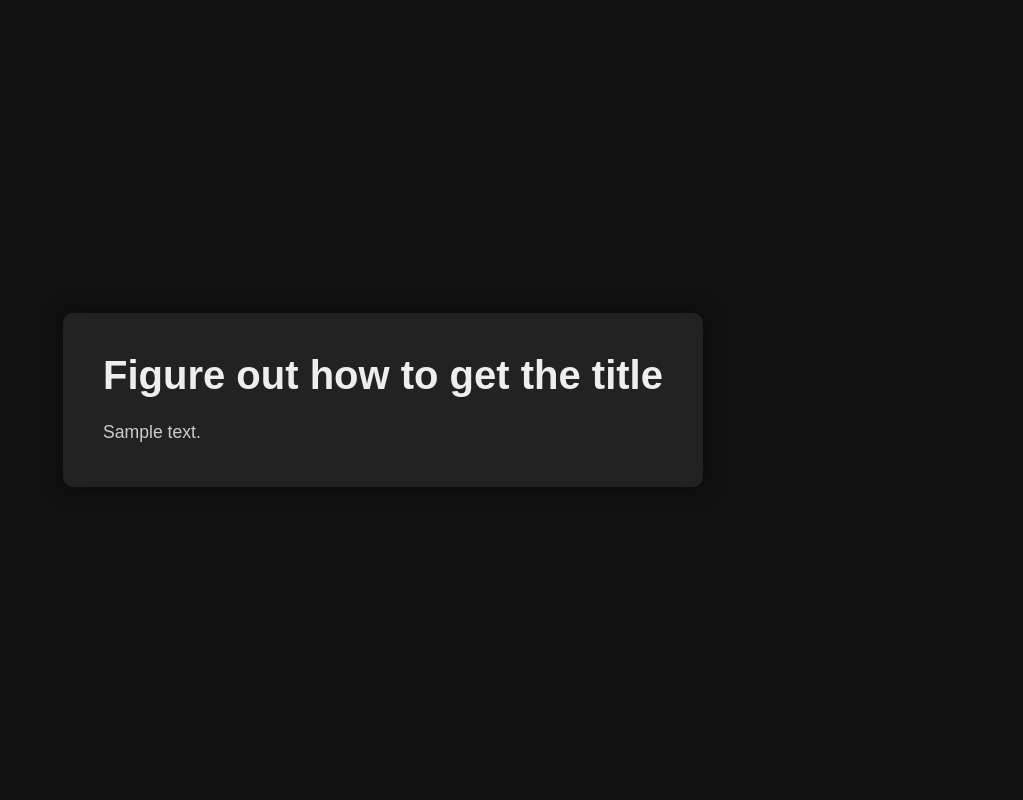
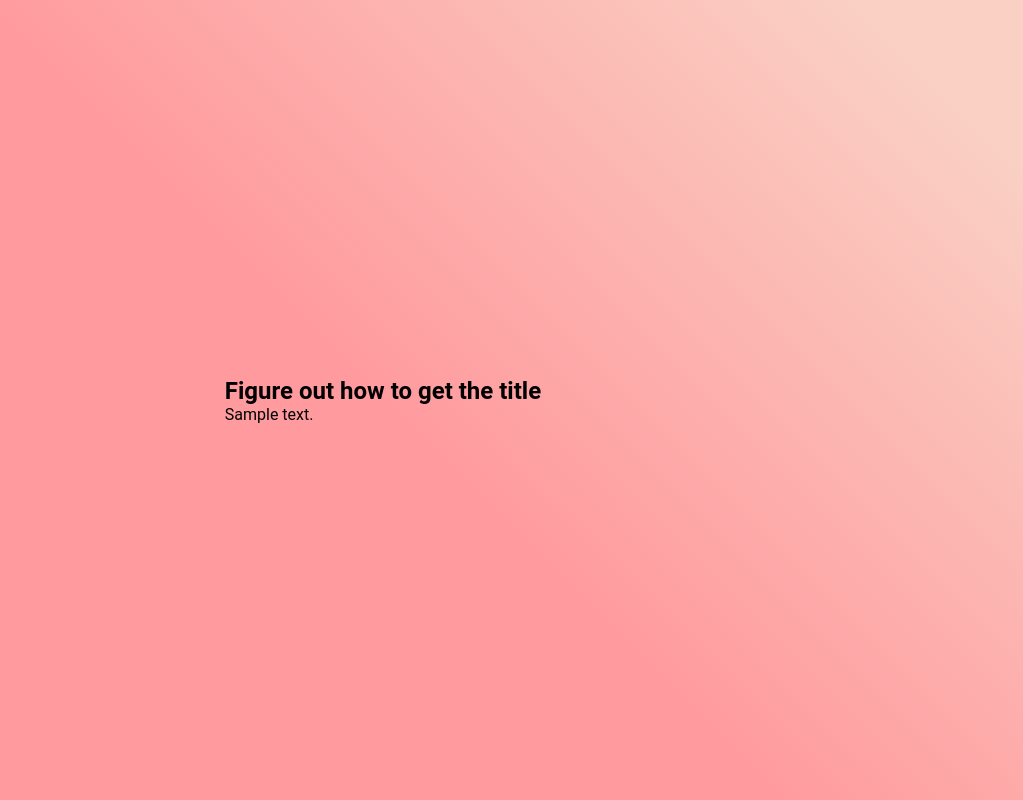
Before and after one commit to LoganReyn/ClassProject, a Flask app: template Templates/summary.html in a window 1280 px wide. Shown: the whole page, without its empty margins (257-1280 px from the left). Run offline with Flask 3, Linux system fonts and the light colour scheme; the template is opened without the code that fills it: most values are stand-ins (such as "Sample title", 1, 10 or a date in 2020).

Commit message:
Update main.css

```diff
--- a/static/css/main.css
+++ b/static/css/main.css
@@ -1,5 +1,4 @@
-/* Used for summary.html */
-
+/* Global Styles */
 * {
     margin: 0;
     padding: 0;
@@ -7,32 +6,73 @@
 }
 
 body {
-    font-family: 'Arial', sans-serif;
-    margin: 0;
-    padding: 0;
+    font-family: 'Roboto', sans-serif; /* Professional font */
+    margin-left: 15vw;
+    margin-right: 15vw;
+    align-items: center;
+    background-repeat: no-repeat;
+    background-size: cover, contain;
+    background-blend-mode: normal;
     display: flex;
     justify-content: center;
     align-items: center;
-    height: 100vh;
-    background-color: #111;
-    color: #eee;
+    min-height: 100vh; /* Full viewport height */
 }
 
-article {
-    max-width: 700px;
-    padding: 40px;
-    background-color: #222;
-    box-shadow: 0 0 20px rgba(0, 0, 0, 0.5);
+/* Main Container */
+main {
+    background-color: rgba(89,97,108,0.3);
+    border-radius: 20px;
+    padding: 20px;
+    width: 100%;
+    max-width: 800px; /* Adjust for maximum width */
+    box-shadow: 0 4px 8px rgba(0,0,0,0.1); /* Adding a subtle shadow for depth */
+}
+
+/* Summary Content */
+.summary-title, .summary-text {
+    text-align: center; /* Centering text */
+    color: #333; /* Dark grey for better readability */
+}
+
+.summary-text {
+    margin-top: 20px;
+    padding: 20px;
+    background-color: #ffffffcb;
     border-radius: 10px;
 }
 
-h1 {
-    color: #eee;
-    font-size: 2.5rem;
-    margin-bottom: 20px;
-  }
+.summary-text p {
+    font-size: 16px;
+    line-height: 1.6;
+    margin-bottom: 1em; /* Space between paragraphs */
+}
 
-p {
+
+/*Animations*/
+body {
+    animation: moveBackground 10s linear infinite;
+    background: linear-gradient(45deg, #ff9a9e, #fad0c4, #fad0c4, #ff9a9e, #ff9a9e, #fad0c4, #fad0c4, #ff9a9e);
+    background-size: 300% 300%;
+}
+
+@keyframes moveBackground {
+    0% { background-position: 0% 50%; }
+    50% { background-position: 100% 50%; }
+    100% { background-position: 0% 50%; }
+}
+
+
+
+@keyframes fadeIn {
+    from { opacity: 0; }
+    to { opacity: 1; }
+}
+
+.summary-text {
+    animation: fadeIn 2.5s ease-out;
+}
+
     font-size: 1.1rem;
     line-height: 1.6;
     color: #ccc;
```
